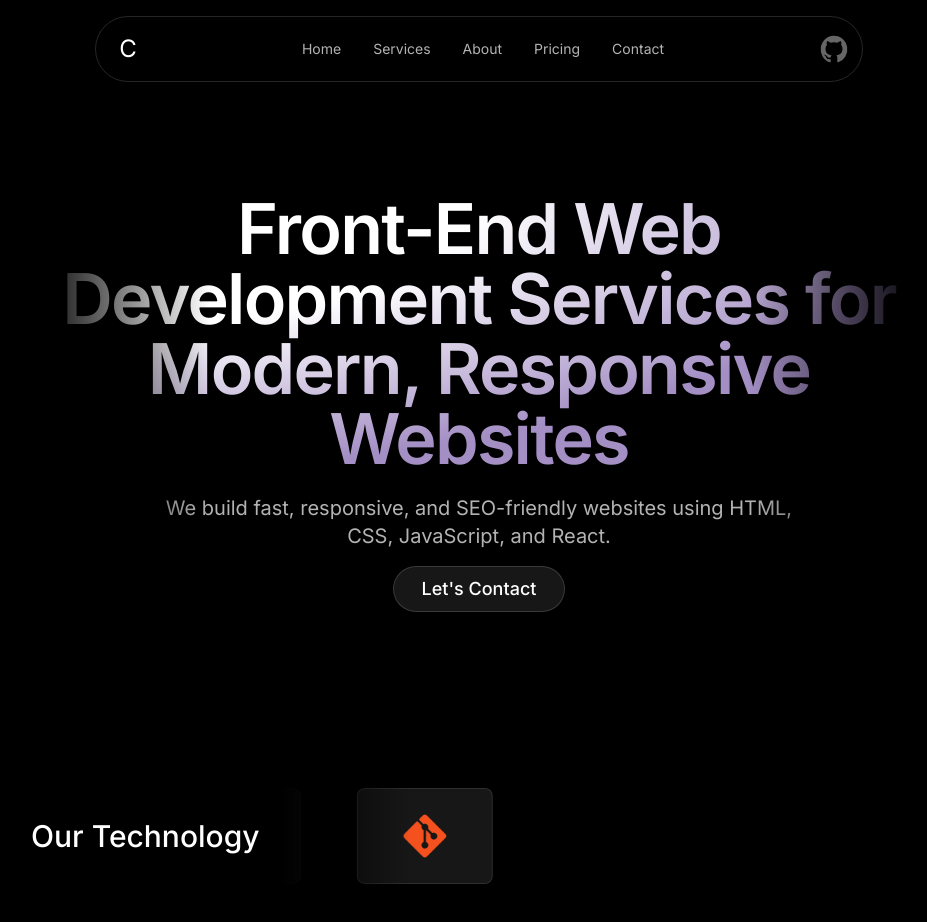
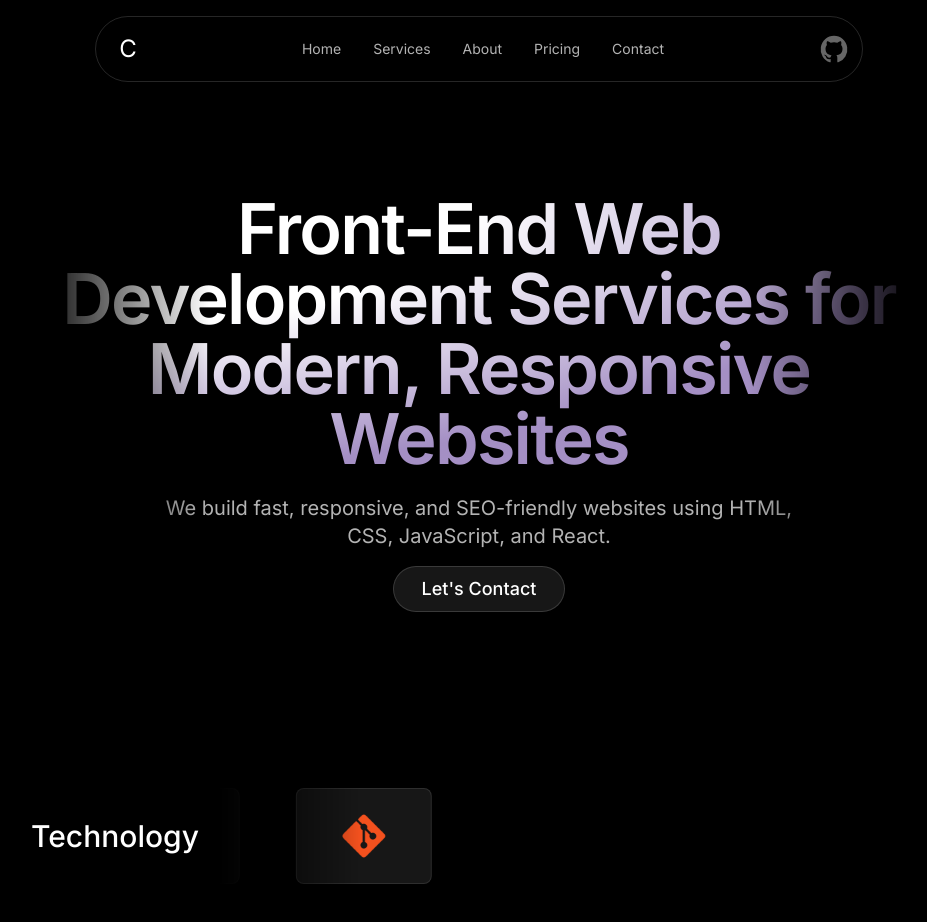
Before and after one commit to SaadAnna/Codew.v.1, a Next.js app: page / in a window 1280 px wide. Shown: the top 922 px of the page, without its empty margins (161-1088 px from the left). Built offline with nearby package versions, Linux system fonts and the light colour scheme.

Commit message:
make the last version of the content in the technlogy section

```diff
--- a/app/sections/Technology.tsx
+++ b/app/sections/Technology.tsx
@@ -17,7 +17,7 @@ export const Technology = () => {
       <div className="px-4 md:px-0 lg:max-w-4xl max-w-4xl mx-auto">
       <div className="flex items-center gap-5">
       <h2 className="text-white font-medium lg:text-3xl text-xl">
-      Our Technology
+      Technology
       </h2>
           <div className="flex flex-1 overflow-hidden [mask-image:linear-gradient(to_right,transparent,black_20%,black_80%,transparent)]">
             <motion.div
```
